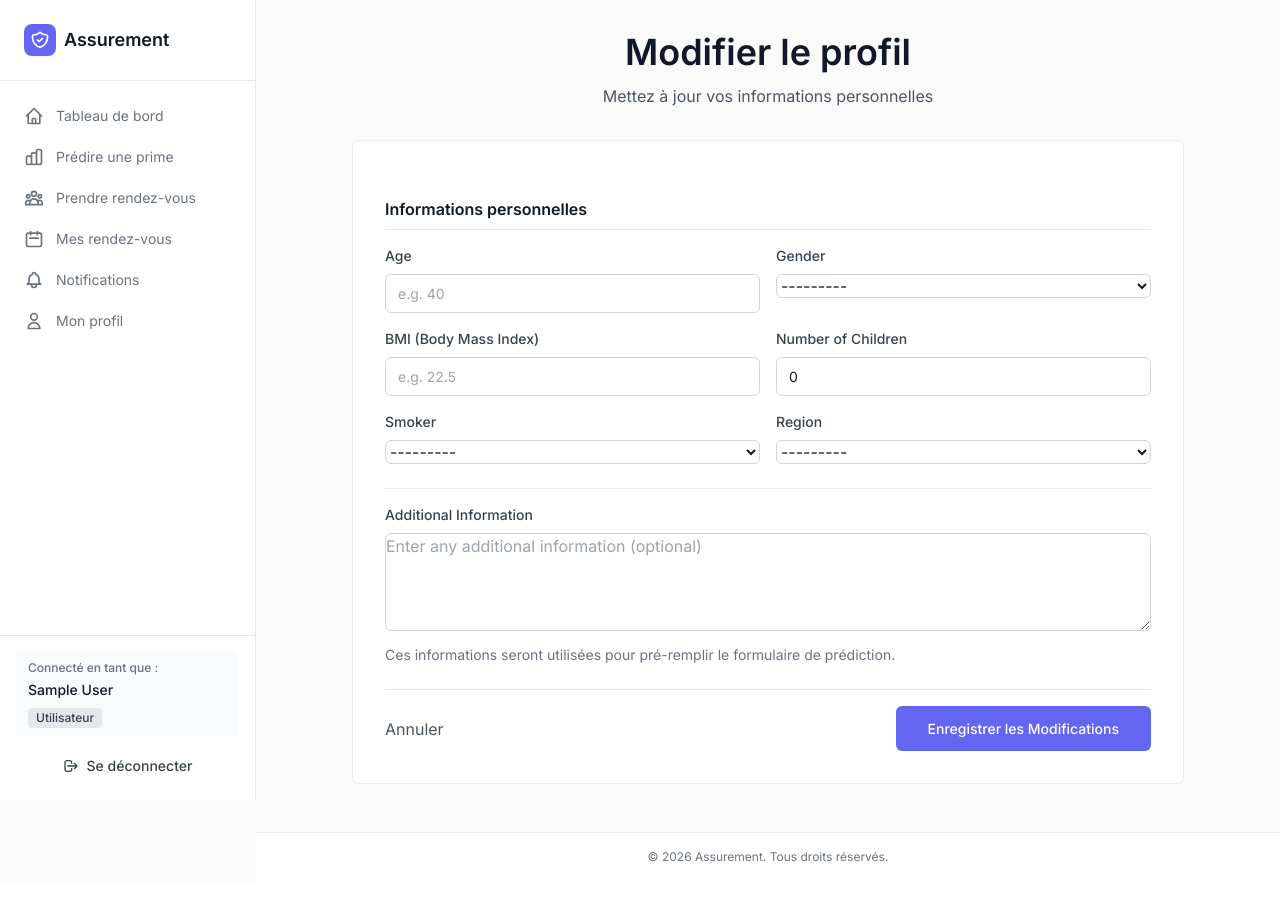
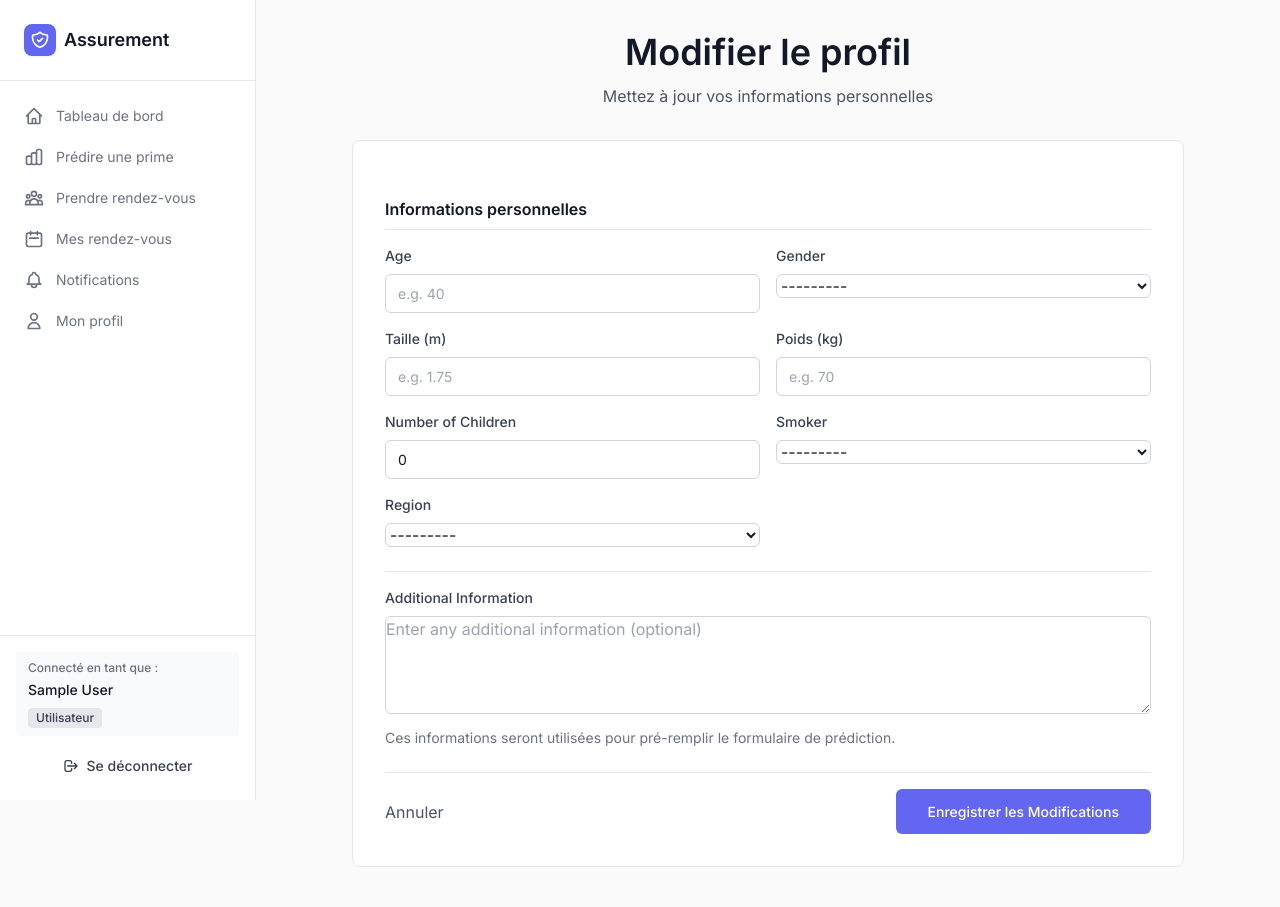
Before and after one commit to VibeDylan/assurment, a Django app: page /fr/profile/edit/ in a window 1280 px wide. Shown: the top 907 px of the page. Before the commit the page ends 862 px from the top, so only its background shows below. Run offline with Django 5.2, Linux system fonts and the light colour scheme; the visitor is signed in with stand-in values (Sample User, id 1); data that the repository does not hold is empty; some libraries are stand-ins or nearby versions.

Commit message:
add widht et height to the profil page

```diff
--- a/insurance_web/forms/auth_forms.py
+++ b/insurance_web/forms/auth_forms.py
@@ -153,14 +153,27 @@ class ProfileForm(forms.ModelForm):
         widget=forms.Select()
     )
 
-    bmi = forms.DecimalField(
-        label=_("BMI (Body Mass Index)"),
+    height = forms.DecimalField(
+        label=_("Taille (m)"),
         required=False,
-        min_value=10.0,
-        max_value=50.0,
+        min_value=1.0,
+        max_value=2.5,
         decimal_places=2,
         widget=forms.NumberInput(attrs={
-            'placeholder': _('e.g. 22.5')
+            'placeholder': _('e.g. 1.75'),
+            'step': '0.01'
+        })
+    )
+
+    weight = forms.DecimalField(
+        label=_("Poids (kg)"),
+        required=False,
+        min_value=40.0,
+        max_value=150.0,
+        decimal_places=2,
+        widget=forms.NumberInput(attrs={
+            'placeholder': _('e.g. 70'),
+            'step': '0.1'
         })
     )
 
@@ -204,7 +217,7 @@ class ProfileForm(forms.ModelForm):
 
     class Meta:
         model = Profile
-        fields = ['age', 'sex', 'bmi', 'children', 'smoker', 'region', 'additional_info']
+        fields = ['age', 'sex', 'height', 'weight', 'children', 'smoker', 'region', 'additional_info']
 
     def __init__(self, *args, **kwargs):
         user = kwargs.pop('user', None)
--- a/insurance_web/models.py
+++ b/insurance_web/models.py
@@ -18,6 +18,8 @@ class Profile(models.Model):
 
     age = models.IntegerField(null=True, blank=True, verbose_name=_("Age"))
     sex = models.CharField(max_length=10, choices=SEX_CHOICES, null=True, blank=True, verbose_name=_("Gender"))
+    height = models.DecimalField(max_digits=4, decimal_places=2, null=True, blank=True, verbose_name=_("Height (m)"))
+    weight = models.DecimalField(max_digits=5, decimal_places=2, null=True, blank=True, verbose_name=_("Weight (kg)"))
     bmi = models.DecimalField(max_digits=5, decimal_places=2, null=True, blank=True, verbose_name=_("BMI (Body Mass Index)"))
     children = models.IntegerField(default=0, verbose_name=_("Number of Children"))
     smoker = models.CharField(max_length=3, choices=SMOKER_CHOICES, null=True, blank=True, verbose_name=_("Smoker"))
--- a/insurance_web/views/user_views.py
+++ b/insurance_web/views/user_views.py
@@ -59,11 +59,15 @@ class ProfileView(UserProfileMixin, TemplateView):
             user.save()
 
             profile = user.profile
-            profile_fields = ['age', 'sex', 'bmi', 'children', 'smoker', 'region', 'additional_info']
+            profile_fields = ['age', 'sex', 'height', 'weight', 'children', 'smoker', 'region', 'additional_info']
             for field in profile_fields:
                 if field in form.cleaned_data:
                     value = form.cleaned_data[field]
                     setattr(profile, field, value)
+            # Calculer le BMI si taille et poids sont renseignés
+            if profile.height and profile.weight and profile.height > 0:
+                from decimal import Decimal
+                profile.bmi = Decimal(str(float(profile.weight) / (float(profile.height) ** 2))).quantize(Decimal('0.01'))
             profile.save()
 
             messages.success(self.request, _('Votre profil à été mis à jour avec succès.'))
@@ -84,7 +88,8 @@ class EditProfileView(UserProfileMixin, FormView):
         return {
             'age': profile.age,
             'sex': profile.sex,
-            'bmi': profile.bmi,
+            'height': getattr(profile, 'height', None),
+            'weight': getattr(profile, 'weight', None),
             'children': profile.children,
             'smoker': profile.smoker,
             'region': profile.region,
@@ -93,9 +98,15 @@ class EditProfileView(UserProfileMixin, FormView):
 
     def form_valid(self, form):
         """Sauvegarde les données du formulaire dans le profil"""
+        from decimal import Decimal
         profile = self.request.user.profile
-        for field in form.cleaned_data:
-            setattr(profile, field, form.cleaned_data[field])
+        profile_field_names = ['age', 'sex', 'height', 'weight', 'children', 'smoker', 'region', 'additional_info']
+        for field in profile_field_names:
+            if field in form.cleaned_data:
+                setattr(profile, field, form.cleaned_data[field])
+        # Recalculer le BMI si taille et poids sont renseignés
+        if profile.height and profile.weight and profile.height > 0:
+            profile.bmi = Decimal(str(float(profile.weight) / (float(profile.height) ** 2))).quantize(Decimal('0.01'))
         profile.save()
         messages.success(self.request, _('Votre profil à été mis à jour avec succès.'))
         return redirect('insurance_web:profile')
--- a/templates/admin/dashboard.html
+++ b/templates/admin/dashboard.html
@@ -147,7 +147,7 @@
                     {% trans "Gérer les utilisateurs" %}
                 </a>
                 <a href="{% url 'insurance_web:conseiller_dashboard' %}" class="block w-full btn-secondary text-center py-3">
-                    {% trans "Voir le Tableau de bord Conseiller" %}
+                    {% trans "Voir le Tableau de bord conseiller" %}
                 </a>
                 <a href="{% url 'insurance_web:home' %}" class="block w-full btn-secondary text-center py-3">
                     {% trans "Aller à l'Accueil" %}
--- a/templates/authentification/edit_profile.html
+++ b/templates/authentification/edit_profile.html
@@ -44,12 +44,22 @@
                     </div>
 
                     <div>
-                        <label for="{{ form.bmi.id_for_label }}" class="block text-sm font-medium text-gray-700 mb-2">
-                            {{ form.bmi.label }}
+                        <label for="{{ form.height.id_for_label }}" class="block text-sm font-medium text-gray-700 mb-2">
+                            {{ form.height.label }}
                         </label>
-                        {{ form.bmi }}
-                        {% if form.bmi.errors %}
-                            <p class="mt-2 text-sm text-red-600">{{ form.bmi.errors.0 }}</p>
+                        {{ form.height }}
+                        {% if form.height.errors %}
+                            <p class="mt-2 text-sm text-red-600">{{ form.height.errors.0 }}</p>
+                        {% endif %}
+                    </div>
+
+                    <div>
+                        <label for="{{ form.weight.id_for_label }}" class="block text-sm font-medium text-gray-700 mb-2">
+                            {{ form.weight.label }}
+                        </label>
+                        {{ form.weight }}
+                        {% if form.weight.errors %}
+                            <p class="mt-2 text-sm text-red-600">{{ form.weight.errors.0 }}</p>
                         {% endif %}
                     </div>
 
```
Also changed, not shown: assurement/settings.py (+2 -7 lines), insurance_web/services/user_service.py (+6 -2 lines), templates/authentification/profile.html (+22 -7 lines), templates/conseiller/dashboard.html (+2 -18 lines), insurance_web/migrations/0008_profile_height_profile_weight.py (added), insurance_web/migrations/0009_alter_notification_type.py (added), locale/en/LC_MESSAGES/django.po, locale/fr/LC_MESSAGES/django.po.
